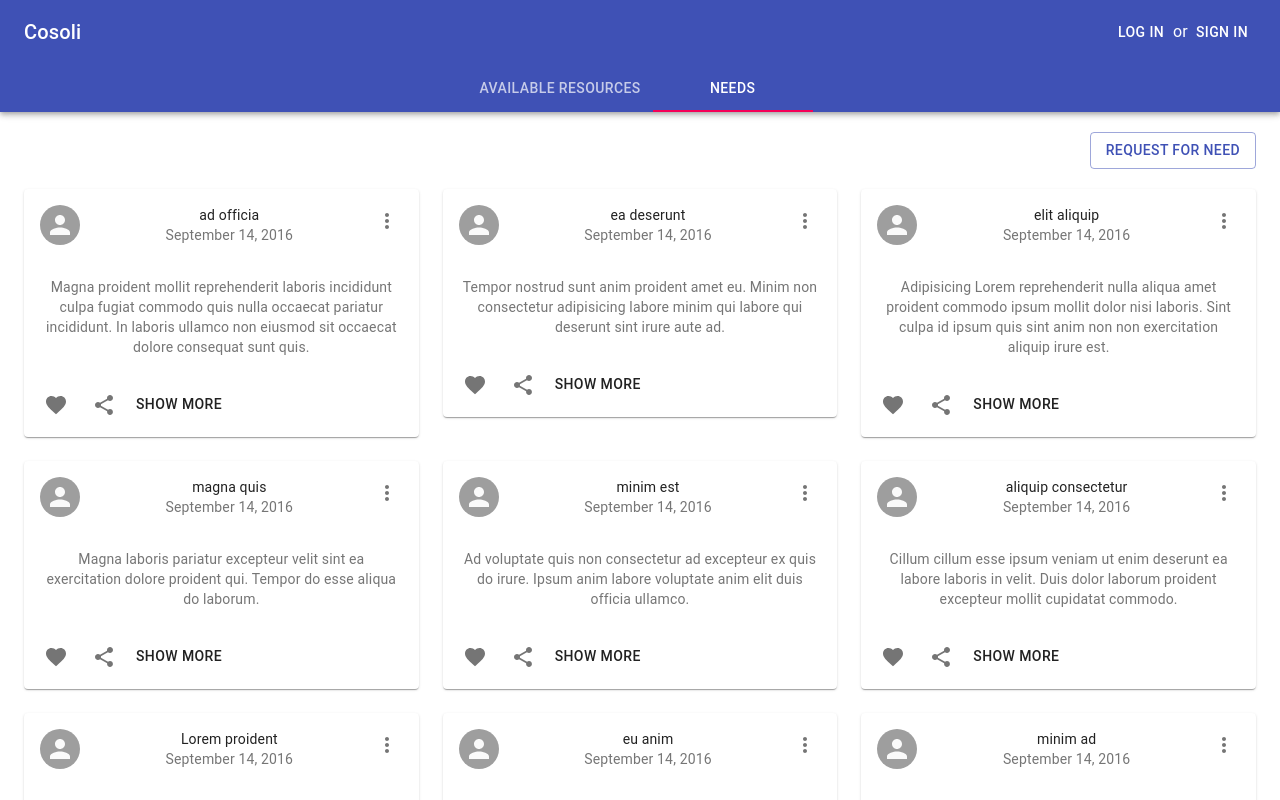
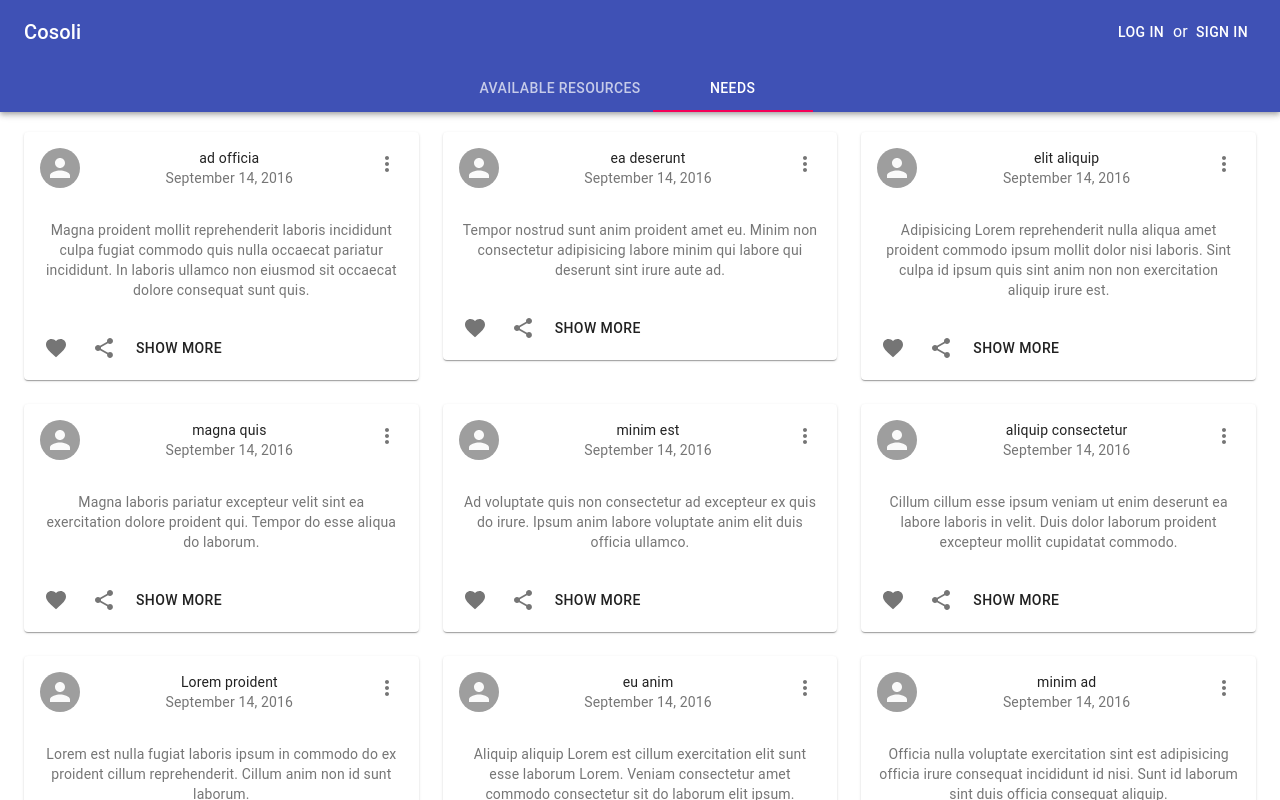
Before and after one commit to AdriatikDushica/hack-zurich-codevscovid-frontend, a React (Create React App) app: page /hack-zurich-codevscovid-frontend/needs in a window 1280 px wide. Shown: the top 800 px of the page. Built offline with nearby package versions, Linux system fonts and the light colour scheme.

Commit message:
fix: hide button create until user is logged

```diff
--- a/src/Pages/Needs/Needs.js
+++ b/src/Pages/Needs/Needs.js
@@ -17,6 +17,8 @@ import grey from "@material-ui/core/colors/grey";
 import Container from "@material-ui/core/Container";
 import Grid from "@material-ui/core/Grid";
 import CreateNeedButton from "./CreateNeedButton";
+import { connect } from "react-redux";
+import { isLogged } from "../../redux/selectors";
 
 const generateRandomData = () => {
   let data = [];
@@ -58,12 +60,12 @@ const useStyles = makeStyles((theme) => ({
   },
 }));
 
-const Needs = () => {
+const Needs = ({ isLogged }) => {
   const classes = useStyles();
 
   return (
     <Container className={classes.container}>
-      <CreateNeedButton />
+      {isLogged ? <CreateNeedButton /> : null}
       <Grid container spacing={3}>
         {data.map((need) => (
           <Grid item xs={4} key={need.id}>
@@ -105,4 +107,6 @@ const Needs = () => {
   );
 };
 
-export default Needs;
+export default connect((state) => ({
+  isLogged: isLogged(state),
+}))(Needs);
```
